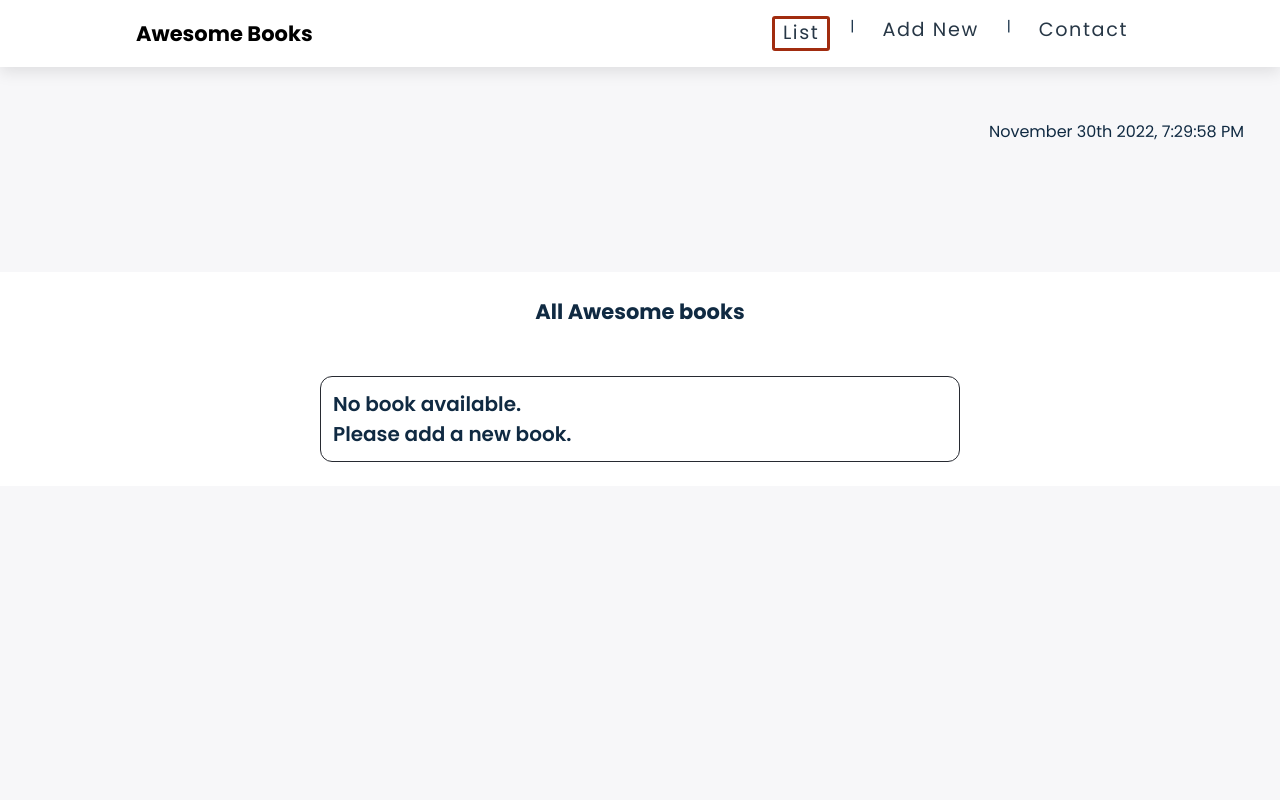
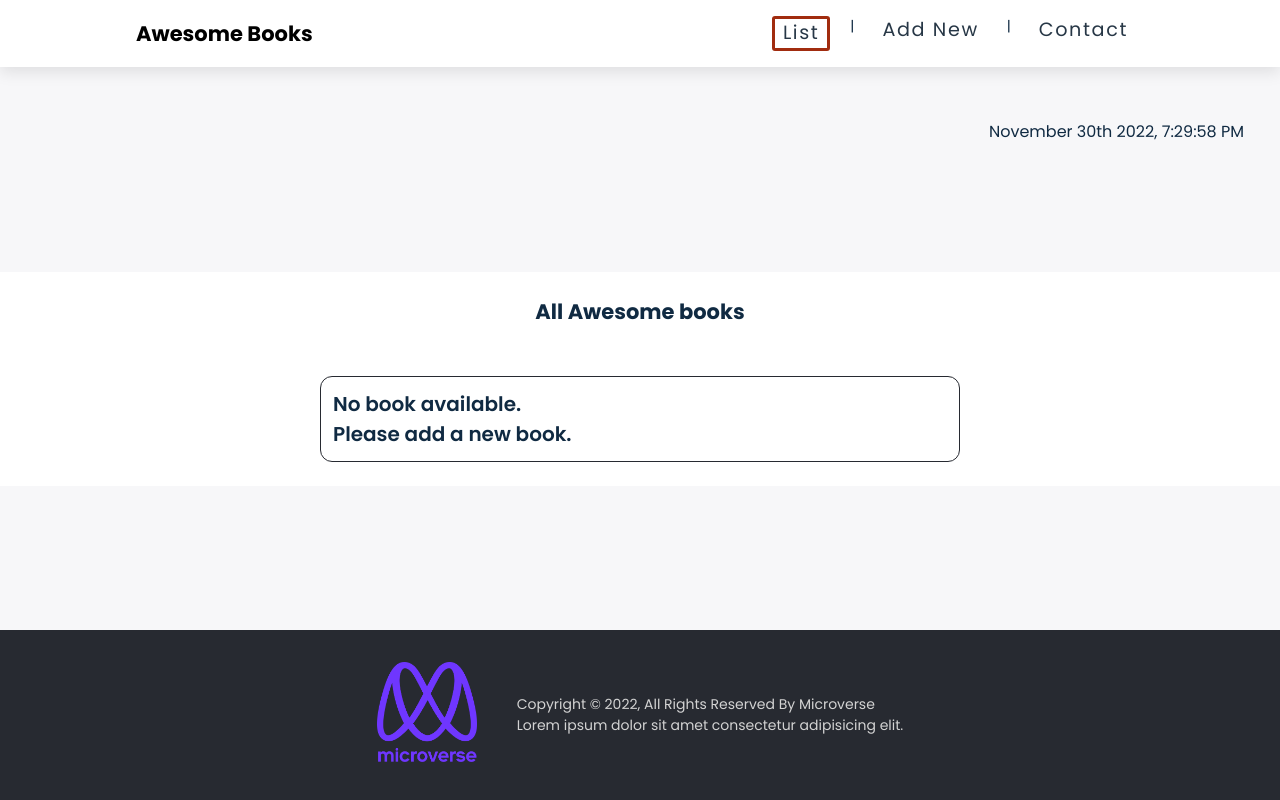
Before and after one commit to belaymit/Awesome-books, a plain HTML site: page index.html in a window 1280 px wide. Drawn offline with Linux system fonts and the light colour scheme.

Commit message:
removed hide class from footer section

```diff
--- a/index.html
+++ b/index.html
@@ -115,7 +115,7 @@
       </div>
     </section>
     <!-- FOOTER SECTION -->
-    <footer class="footer hidden" id="contact">
+    <footer class="footer">
       <div class="footer-container">
         <div class="footer-logo">
           <img src="./Images/murple_logo.png" alt="conference-logo" />
```
